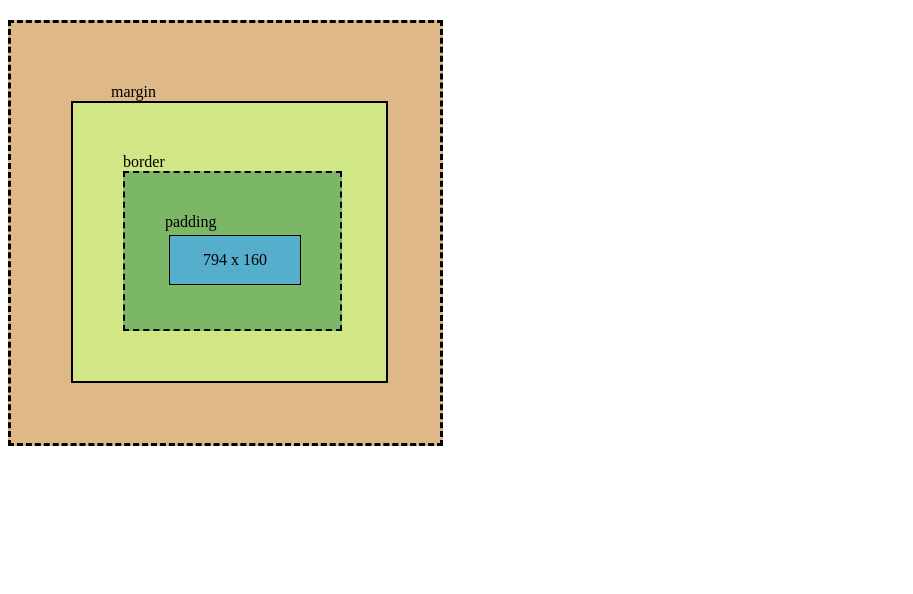
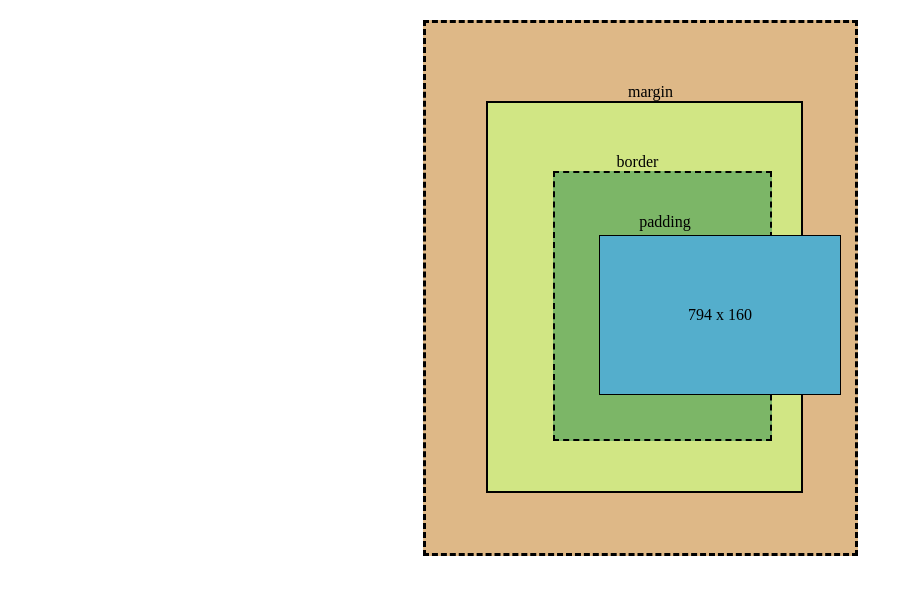
Before and after one commit to deekshitha199/box-structure, a plain HTML site: page index.html in a window 1280 px wide. Shown: the whole page, without its empty margins (0-913 px from the left). Drawn offline with Linux system fonts and the light colour scheme.

Commit message:
Update index.html

```diff
--- a/index.html
+++ b/index.html
@@ -12,7 +12,7 @@
         background-color: rgb(84, 174, 204);
         text-align: center;
         margin: 4px;
-        padding: 15px;
+        padding: 70px;
 
        }
        .s2{
@@ -49,7 +49,7 @@
     </style>
 </head>
 <body>
-
+    <center>
     <div class="s4">margin
 
         <div class="s3">border
@@ -63,5 +63,6 @@
            </div>
         </div>
     </div>
+    </center>
 </body>
 </html>
```
